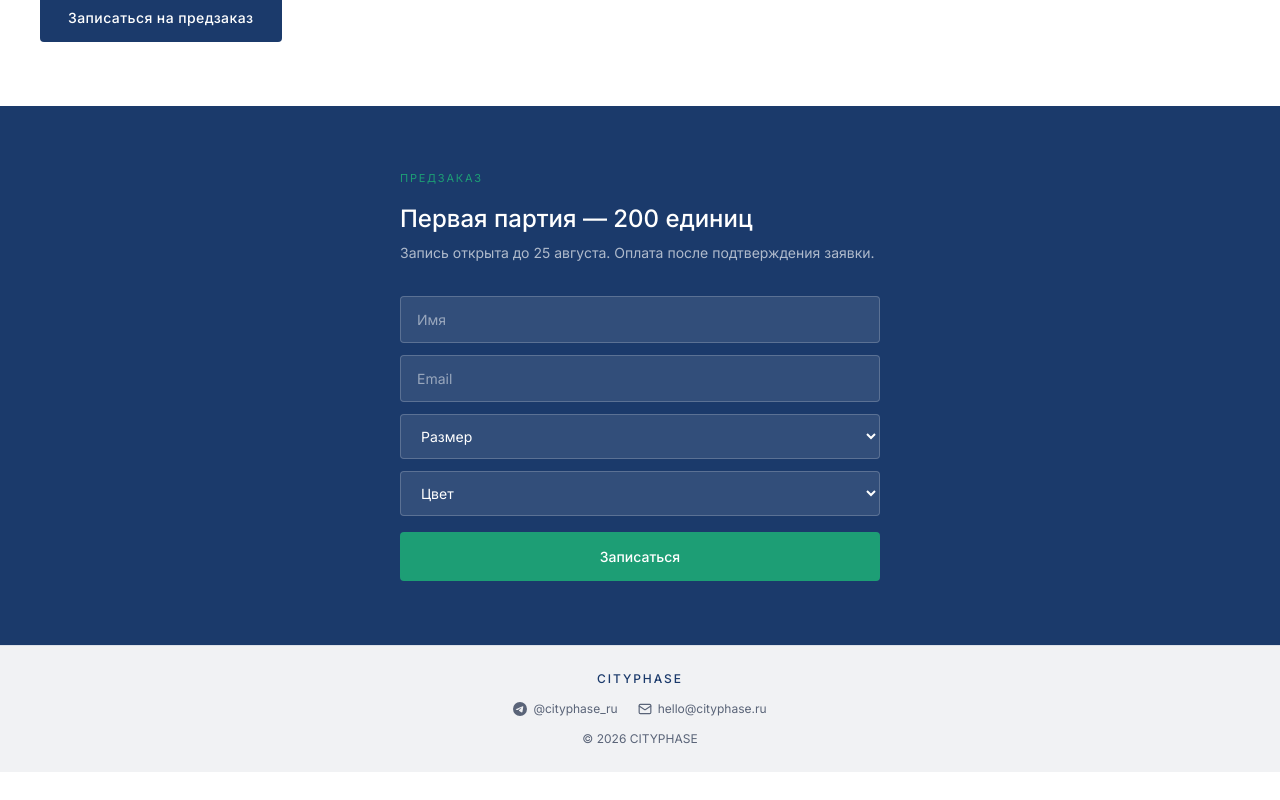
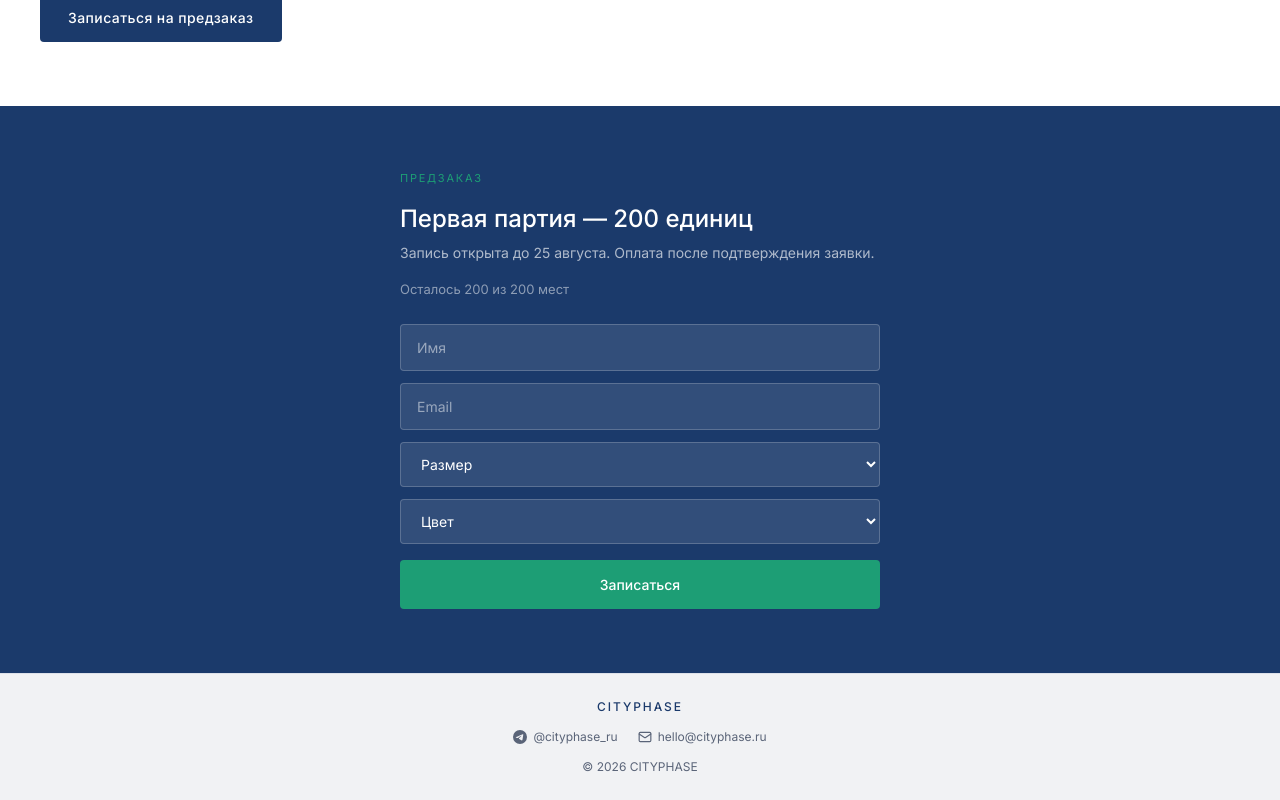
Before and after one commit to 1975pnv-lab/Cityphase, a Next.js app: page /12-hours in a window 1280 px wide. Shown: the part 3393-4193 px from the top of the page. Before the commit the page ends 4165 px from the top, so only its background shows below. Built offline with nearby package versions, Linux system fonts and the light colour scheme.

Commit message:
feat: add preorder counter

```diff
--- a/app/12-hours/page.js
+++ b/app/12-hours/page.js
@@ -215,6 +215,9 @@ export default function TwelveHours() {
           <p style={{ fontSize: 14, color: 'rgba(255,255,255,0.65)', marginBottom: 32, lineHeight: 1.6 }}>
             Запись открыта до 25 августа. Оплата после подтверждения заявки.
           </p>
+          <p style={{ fontSize: 13, color: 'rgba(255,255,255,0.5)', marginBottom: 24, marginTop: -16 }}>
+  Осталось 200 из 200 мест
+</p>
           <div style={{ display: 'flex', flexDirection: 'column', gap: 12 }}>
             <input type="text" placeholder="Имя" style={{
               padding: '12px 16px', fontSize: 14, borderRadius: 4,
```
